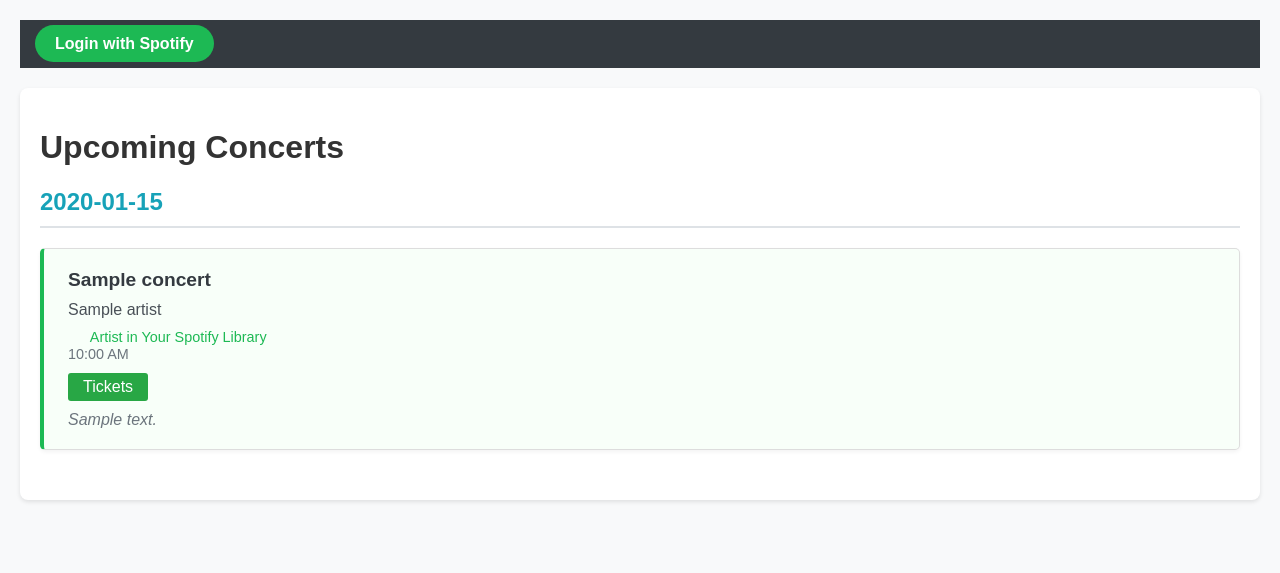
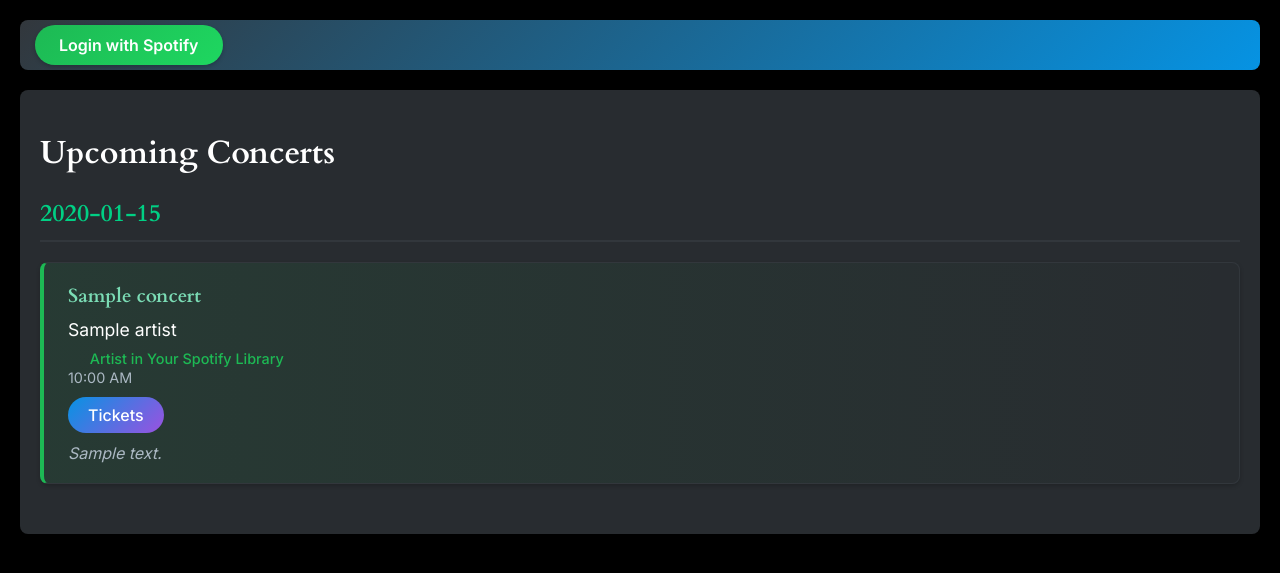
Before and after one commit to hack-c/jazzlistings, a Python web app: template templates/index.html in a window 1280 px wide. Shown: the top 573 px of the page. Run offline with Jinja, Linux system fonts and the light colour scheme; the template is opened without the code that fills it: most values are stand-ins (such as "Sample title", 1, 10 or a date in 2020).

Commit message:
update styles

```diff
--- a/templates/base.html
+++ b/templates/base.html
@@ -4,102 +4,142 @@
     <meta charset="UTF-8">
     <meta name="viewport" content="width=device-width, initial-scale=1.0">
     <title>Jazz Listings</title>
+    <!-- Add Google Fonts -->
+    <link href="https://fonts.googleapis.com/css2?family=Inter:wght@400;500;600;700&family=Cardo:ital,wght@0,400;0,700;1,400&display=swap" rel="stylesheet">
     <style>
-        /* Add some basic styling */
+        /* Base styles */
         body {
-            font-family: Arial, sans-serif;
+            font-family: 'Inter', sans-serif;
             margin: 0;
             padding: 20px;
-            background-color: #f8f9fa;
-            color: #333;
+            background-color: #000000;
+            color: #ffffff;
         }
+
+        h1, h2, h3, h4, h5, h6 {
+            font-family: 'Cardo', serif;
+            color: #ffffff;
+        }
+
         nav {
             margin-bottom: 20px;
             padding: 15px;
-            background-color: #343a40;
+            background: linear-gradient(135deg, #32373c 0%, #0693e3 100%);
             color: white;
+            border-radius: 8px;
         }
+
         nav a {
             color: white;
             text-decoration: none;
             margin-right: 15px;
+            font-weight: 500;
         }
+
         nav a:hover {
-            color: #17a2b8;
+            color: #7bdcb5;
         }
+
         .content {
             max-width: 1200px;
             margin: 0 auto;
             padding: 20px;
-            background-color: white;
+            background-color: rgba(50, 55, 60, 0.8);
             border-radius: 8px;
-            box-shadow: 0 2px 4px rgba(0,0,0,0.1);
+            box-shadow: 0 4px 6px rgba(0, 0, 0, 0.2);
         }
+
         .concert-card {
-            border: 1px solid #ddd;
+            border: 1px solid #32373c;
             padding: 20px;
             margin-bottom: 15px;
-            border-radius: 5px;
-            background-color: white;
-            box-shadow: 0 2px 4px rgba(0,0,0,0.05);
+            border-radius: 8px;
+            background: linear-gradient(160deg, rgba(50, 55, 60, 0.9) 0%, rgba(0, 0, 0, 0.95) 100%);
+            box-shadow: 0 2px 4px rgba(0, 0, 0, 0.2);
+            transition: transform 0.2s ease;
         }
+
+        .concert-card:hover {
+            transform: translateY(-2px);
+        }
+
         .venue {
+            font-family: 'Cardo', serif;
             font-weight: bold;
             font-size: 1.2em;
-            color: #343a40;
+            color: #7bdcb5;
             margin-bottom: 10px;
         }
+
         .artists {
             margin: 10px 0;
-            color: #495057;
+            color: #ffffff;
+            font-size: 1.1em;
         }
+
         .time {
-            color: #6c757d;
+            color: #abb8c3;
             margin-right: 10px;
             font-size: 0.9em;
         }
+
         .date-section {
             margin-bottom: 30px;
         }
+
         .date-section h2 {
-            color: #17a2b8;
-            border-bottom: 2px solid #dee2e6;
+            color: #00d084;
+            border-bottom: 2px solid #32373c;
             padding-bottom: 10px;
             margin-bottom: 20px;
         }
+
         .tickets a {
             display: inline-block;
-            padding: 5px 15px;
-            background-color: #28a745;
+            padding: 8px 20px;
+            background: linear-gradient(135deg, #0693e3 0%, #9b51e0 100%);
             color: white;
             text-decoration: none;
-            border-radius: 3px;
+            border-radius: 20px;
             margin-top: 10px;
+            font-weight: 500;
+            transition: all 0.2s ease;
         }
+
         .tickets a:hover {
-            background-color: #218838;
+            background: linear-gradient(135deg, #9b51e0 0%, #0693e3 100%);
+            transform: translateY(-1px);
+            box-shadow: 0 2px 4px rgba(0, 0, 0, 0.2);
         }
+
         .notes {
             margin-top: 10px;
             font-style: italic;
-            color: #6c757d;
+            color: #abb8c3;
         }
+
         .spotify-login {
-            background-color: #1DB954;
+            background: linear-gradient(135deg, #1DB954 0%, #1ed760 100%);
             color: white;
-            padding: 10px 20px;
-            border-radius: 20px;
+            padding: 10px 24px;
+            border-radius: 24px;
             text-decoration: none;
-            font-weight: bold;
+            font-weight: 600;
+            transition: all 0.2s ease;
+            border: none;
+            box-shadow: 0 2px 4px rgba(0, 0, 0, 0.2);
         }
+
         .spotify-login:hover {
-            background-color: #1ed760;
+            transform: translateY(-1px);
+            box-shadow: 0 4px 8px rgba(0, 0, 0, 0.3);
         }
+
         .spotify-match {
-            border-left: 4px solid #1DB954;  /* Spotify green */
-            background-color: #f8fff9;
+            border-left: 4px solid #1DB954;
+            background: linear-gradient(90deg, rgba(29, 185, 84, 0.1) 0%, rgba(0, 0, 0, 0) 100%);
             position: relative;
-            padding-left: 24px;  /* More padding for the green border */
+            padding-left: 24px;
         }
 
         .spotify-match-indicator {
@@ -109,6 +149,7 @@
             display: flex;
             align-items: center;
             gap: 6px;
+            font-weight: 500;
         }
 
         .fa-spotify {
```
